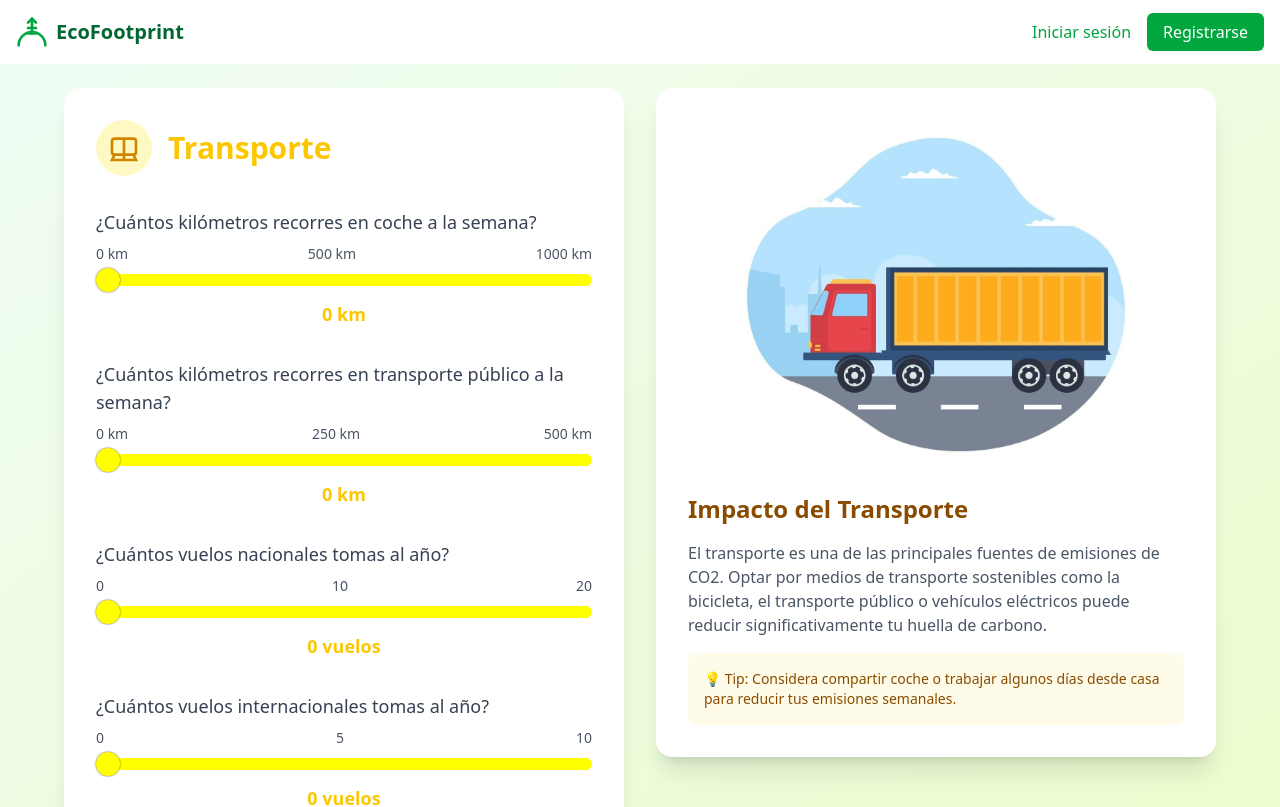
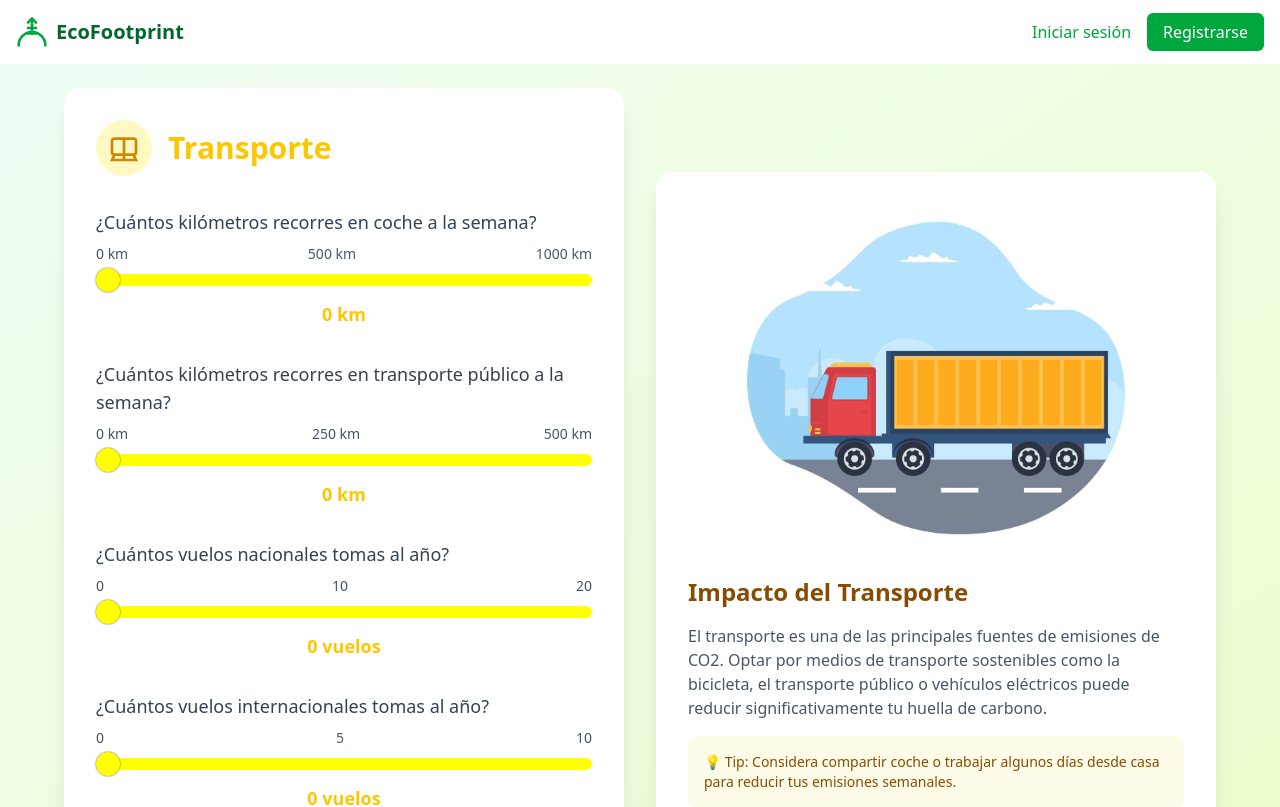
Before and after one commit to ncastellanosort/carbon_footprint_frontend, a Vue app: page /transport in a window 1280 px wide. Shown: the top 807 px of the page. Built offline with nearby package versions, Linux system fonts and the light colour scheme.

Commit message:
refactor(areas): centered tip and image box

```diff
--- a/src/components/areas/Energy.vue
+++ b/src/components/areas/Energy.vue
@@ -1,7 +1,7 @@
 <template>
   <Navbar />
   <div class="min-h-screen bg-gradient-to-br from-amber-50 to-orange-50 p-6">
-    <div class="max-w-6xl mx-auto grid md:grid-cols-2 gap-8 items-start">
+    <div class="max-w-6xl mx-auto grid md:grid-cols-2 gap-8 items-center">
       <div class="bg-white rounded-2xl shadow-xl p-8">
         <div class="flex items-center gap-4 mb-8">
           <div class="bg-orange-100 p-3 rounded-full">
--- a/src/components/areas/Food.vue
+++ b/src/components/areas/Food.vue
@@ -1,7 +1,7 @@
 <template>
   <Navbar />
   <div class="min-h-screen bg-gradient-to-br from-red-50 to-rose-100 p-6">
-    <div class="max-w-6xl mx-auto grid md:grid-cols-2 gap-8 items-start">
+    <div class="max-w-6xl mx-auto grid md:grid-cols-2 gap-8 items-center">
       <!-- Formulario de Alimentación -->
       <div class="bg-white rounded-2xl shadow-xl p-8">
         <div class="flex items-center gap-4 mb-8">
--- a/src/components/areas/Transport.vue
+++ b/src/components/areas/Transport.vue
@@ -1,7 +1,7 @@
 <template>
   <Navbar />
   <div class="min-h-screen bg-gradient-to-br from-green-50 to-lime-100 p-6">
-    <div class="max-w-6xl mx-auto grid md:grid-cols-2 gap-8 items-start">
+    <div class="max-w-6xl mx-auto grid md:grid-cols-2 gap-8 items-center">
       <div class="bg-white rounded-2xl shadow-xl p-8">
         <div class="flex items-center gap-4 mb-8">
           <div class="bg-yellow-100 p-3 rounded-full">
--- a/src/components/areas/Waste.vue
+++ b/src/components/areas/Waste.vue
@@ -1,7 +1,7 @@
 <template>
   <Navbar />
   <div class="min-h-screen bg-gradient-to-br from-amber-50 to-orange-50 p-6">
-    <div class="max-w-6xl mx-auto grid md:grid-cols-2 gap-8 items-start">
+    <div class="max-w-6xl mx-auto grid md:grid-cols-2 gap-8 items-center">
       <div class="bg-white rounded-2xl shadow-xl p-8">
         <div class="flex items-center gap-4 mb-8">
           <div class="bg-blue-100 p-3 rounded-full">
```
